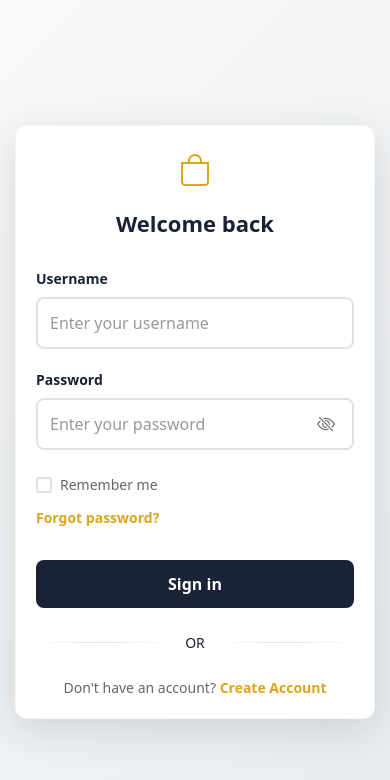
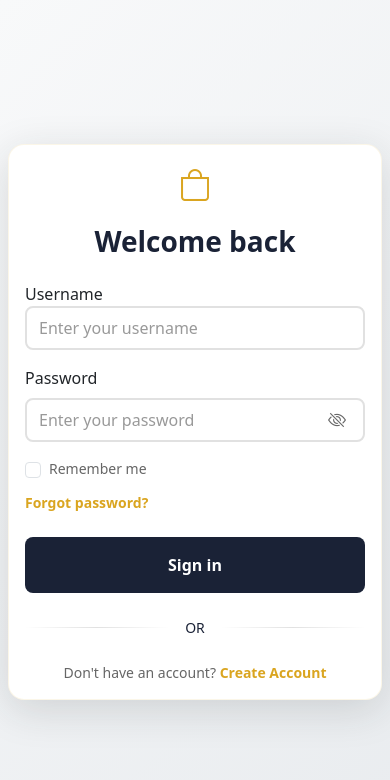
Before and after one commit to Vong1207/Group-Project-Fullstack, a React (Vite) app in the folder client/: page /signin in a window 390 px wide. Shown: the top 780 px of the page. Built offline with nearby package versions, Linux system fonts and the light colour scheme.

Commit message:
use bootstrap for signin

```diff
--- a/client/src/pages/signIn/SignIn.css
+++ b/client/src/pages/signIn/SignIn.css
@@ -1,31 +1,21 @@
 .signin-container {
     min-height: 100vh;
-    display: flex;
-    align-items: center;
-    justify-content: center;
     background: linear-gradient(135deg, #f8f9fa 0%, #e9ecef 100%);
-    padding: 20px
 }
 
 .signin-card {
     background: white;
     border-radius: 16px;
-    padding: 40px;
-    width: 100%;
-    max-width: 420px;
     box-shadow: 0 10px 40px rgba(35, 38, 41, 0.15);
-    position: relative;
     border: 1px solid rgba(218, 165, 32, 0.1);
 }
 
 .signin-header {
     text-align: center;
-    margin-bottom: 32px;
 }
 
 .logo {
     font-size: 32px;
-    margin-bottom: 16px;
     color: var(--goldenrod);
 }
 
@@ -33,7 +23,6 @@
     font-size: 28px;
     font-weight: 700;
     color: var(--eerieBlack);
-    margin: 0 0 12px 0;
     line-height: 1.2;
 }
 
@@ -43,11 +32,6 @@
     gap: 20px;
 }
 
-.form-group {
-    display: flex;
-    flex-direction: column;
-}
-
 .form-group label {
     font-weight: 600;
     color: var(--eerieBlack);
@@ -55,22 +39,19 @@
     font-size: 14px;
 }
 
-.form-group input {
-    padding: 16px;
+.form-control {
     border: 2px solid #e1e1e1;
     border-radius: 8px;
-    font-size: 16px;
     transition: all 0.3s ease;
     background: white;
 }
 
-.form-group input:focus {
-    outline: none;
+.form-control:focus {
     border-color: var(--goldenrod);
     box-shadow: 0 0 0 3px rgba(218, 165, 32, 0.15);
 }
 
-.form-group input::placeholder {
+.form-control::placeholder {
     color: #999;
 }
 
@@ -78,11 +59,6 @@
     position: relative;
     display: flex;
     align-items: center;
-    width: 100%;
-}
-
-.password-input input {
-    padding-right: 40px !important;
     width: 100%;
 }
 
@@ -107,13 +83,6 @@
     color: var(--goldenrod);
 }
 
-.form-options {
-    display: flex;
-    justify-content: space-between;
-    align-items: center;
-    margin: 4px 0;
-}
-
 .remember-me {
     display: flex;
     align-items: center;
@@ -124,16 +93,6 @@
 
 .remember-me input[type="checkbox"] {
     display: none;
-}
-
-.checkmark {
-    width: 16px;
-    height: 16px;
-    border: 2px solid #e1e1e1;
-    border-radius: 3px;
-    margin-right: 8px;
-    position: relative;
-    transition: all 0.2s ease;
 }
 
 .remember-me input[type="checkbox"]:checked + .checkmark {
@@ -211,7 +170,6 @@
 }
 
 .signup-link {
-    text-align: center;
     color: #666;
     font-size: 14px;
 }
@@ -227,121 +185,3 @@
     color: var(--eerieBlack);
     text-decoration: underline;
 }
-
-@media (min-width: 1024px) {
-    .signin-container {
-        padding: 40px;
-    }
-
-    .signin-card {
-        padding: 48px;
-        max-width: 440px;
-    }
-
-    .signin-header h1 {
-        font-size: 32px;
-    }
-
-    .signin-header p {
-        font-size: 18px;
-    }
-
-    .form-group input,
-    .signin-btn {
-        padding: 18px;
-        font-size: 16px;
-    }
-
-    .password-input input {
-        padding-right: 54px !important;
-    }
-}
-
-@media (min-width: 768px) and (max-width: 1023px) {
-    .signin-container {
-        padding: 20px;
-    }
-
-    .signin-card {
-        padding: 36px;
-        max-width: 400px;
-    }
-
-    .signin-header h1 {
-        font-size: 26px;
-    }
-
-    .signin-header p {
-        font-size: 16px;
-    }
-
-    .form-group input,
-    .signin-btn {
-        padding: 16px;
-        font-size: 16px;
-    }
-
-    .password-input input {
-        padding-right: 50px !important;
-    }
-}
-
-@media (max-width: 767px) {
-    .signin-container {
-        padding: 10px;
-    }
-
-    .signin-card {
-        padding: 24px;
-        border-radius: 12px;
-        max-width: 100%;
-    }
-
-    .signin-header h1 {
-        font-size: 24px;
-    }
-
-    .signin-header p {
-        font-size: 14px;
-    }
-
-    .form-group input,
-    .signin-btn {
-        padding: 14px;
-        font-size: 16px;
-    }
-
-    .password-input input {
-        padding-right: 46px !important;
-    }
-
-    .form-options {
-        flex-direction: column;
-        gap: 12px;
-        align-items: flex-start;
-    }
-}
-
-@media (max-width: 480px) {
-    .signin-card {
-        padding: 20px;
-        margin: 0 5px;
-    }
-
-    .signin-header h1 {
-        font-size: 22px;
-    }
-
-    .signin-header p {
-        font-size: 13px;
-    }
-
-    .form-group input,
-    .signin-btn {
-        padding: 12px;
-    }
-
-    .password-input input {
-        padding-right: 44px !important;
-    }
-}
--- a/client/src/pages/signIn/SignIn.jsx
+++ b/client/src/pages/signIn/SignIn.jsx
@@ -24,26 +24,28 @@ export default function SignIn() {
         setShowPassword(!showPassword);
     };
     return (
-        <div className="signin-container">
-            <div className="signin-card">
-                <div className="signin-header">
-                    <div className="logo"><i className="bi bi-bag"></i></div>
-                    <h1>Welcome back</h1>
+        <div className="container-fluid signin-container d-flex align-items-center justify-content-center p-2 p-sm-3 p-md-4 p-lg-5">
+            <div className="signin-card p-3 p-sm-4 p-md-5 w-100" style={{maxWidth: '420px'}}>
+                <div className="signin-header text-center mb-4">
+                    <div className="logo mb-3"><i className="bi bi-bag"></i></div>
+                    <h1 className="h2 h1-sm h1-md">Welcome back</h1>
                 </div>
 
-                <form className="signin-form" onSubmit={handleSubmit}>
-                    <div className="form-group">
+                <form onSubmit={handleSubmit}>
+                    <div className="mb-3">
                         <label htmlFor="username">Username</label>
-                        <input type="text" id="username" name="username" placeholder="Enter your username" value={formData.username} onChange={handleChange} required/>
+                        <input type="text" id="username" name="username" className="form-control py-2 py-sm-3" placeholder="Enter your username" value={formData.username} onChange={handleChange} required/>
                     </div>
 
-                    <div className="form-group">
-                        <label htmlFor="password">Password</label>
+                    <div className="mb-3">
+                        <label htmlFor="password" className="form-label">Password</label>
                         <div className="password-input">
                             <input
                                 type={showPassword ? "text" : "password"}
                                 id="password"
                                 name="password"
+                                className="form-control py-2 py-sm-3"
+                                style={{paddingRight: '50px'}}
                                 placeholder="Enter your password"
                                 value={formData.password}
                                 onChange={handleChange}
@@ -61,25 +63,32 @@ export default function SignIn() {
                         </div>
                     </div>
 
-                    <div className="form-options">
-                        <label className="remember-me">
-                            <input type="checkbox" />
-                            <span className="checkmark"></span>
-                            Remember me
-                        </label>
+                    <div className="d-flex flex-column flex-md-row justify-content-between align-items-start align-items-md-center mb-3 gap-2">
+                        <div className="form-check">
+                            <input
+                                className="form-check-input"
+                                type="checkbox"
+                                id="rememberMe"
+                            />
+                            <label className="form-check-label remember-me" htmlFor="rememberMe">
+                                Remember me
+                            </label>
+                        </div>
                         <a href="#" className="forgot-password">Forgot password?</a>
                     </div>
 
+                <div className="d-grid mb-4">
                     <button type="submit" className="signin-btn">
                         Sign in
                     </button>
+                </div>
                 </form>
 
-                <div className="divider">
+                <div className="divider my-4">
                     <span>OR</span>
                 </div>
 
-                <div className="signup-link">
+                <div className="signup-link text-center">
                     Don't have an account? <a href="/signup">Create Account</a>
 
                 </div>
--- a/client/src/pages/signUp/SignUp.css
+++ b/client/src/pages/signUp/SignUp.css
@@ -87,10 +87,6 @@
     position: relative;
 }
 
-.password-input input {
-    padding-right: 48px !important;
-}
-
 .password-toggle {
     position: absolute;
     right: 12px;
@@ -112,6 +108,17 @@
 
 .password-toggle:hover {
     color: var(--goldenrod);
+}
+
+.password-input {
+    position: relative;
+    width: 100%;
+}
+
+.password-input input {
+    width: 100%;
+    box-sizing: border-box;
+    padding-right: 48px !important;
 }
 
 .signup-btn {
```
Also changed, not shown: 1 other file (tests, documents, lock files or other folders).
